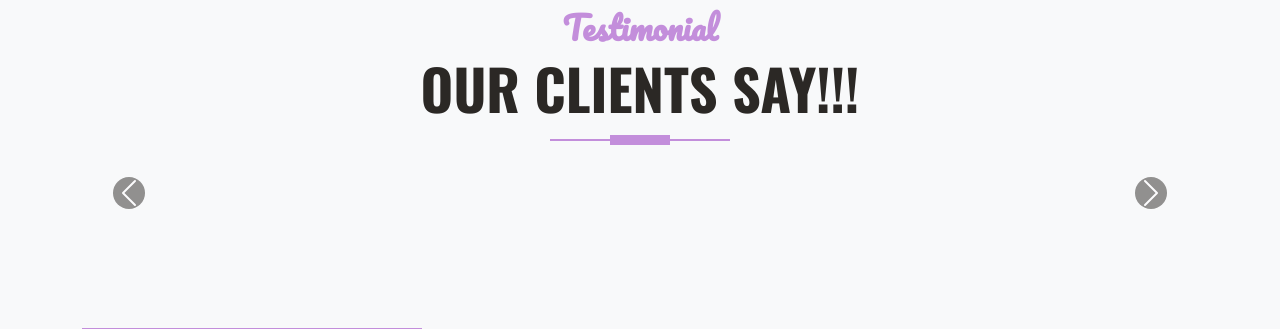
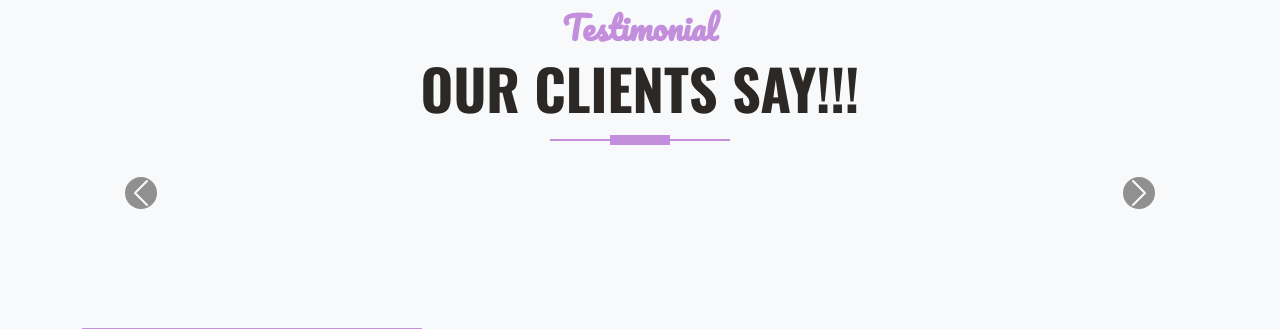
Before and after one commit to Mujtaba-Syed/Cakes_RI, a Django app: page / in a window 1280 px wide. Shown: the part 4669-4998 px from the top of the page. Run offline with Django 4.2, Linux system fonts and the light colour scheme; data comes from the database, SQL or seed files in the repository; data that the repository does not hold is empty; some libraries are stand-ins or nearby versions.

```diff
--- a/templates/frontend/home.html
+++ b/templates/frontend/home.html
@@ -198,11 +198,11 @@
             </div>
 
             <!-- Navigation Buttons -->
-            <button class="carousel-control-prev" type="button" data-bs-target="#testimonialCarousel" data-bs-slide="prev" style="top: 110%; transform: translateY(-50%); left: -37px;">
+            <button class="carousel-control-prev" type="button" data-bs-target="#testimonialCarousel" data-bs-slide="prev" style="top: 110%; transform: translateY(-50%); left: -25px;">
                 <span class="carousel-control-prev-icon bg-dark rounded-circle p-2" aria-hidden="true"></span>
                 <span class="visually-hidden">Previous</span>
             </button>
-            <button class="carousel-control-next" type="button" data-bs-target="#testimonialCarousel" data-bs-slide="next" style="top: 110%; transform: translateY(-50%); right: -37px;">
+            <button class="carousel-control-next" type="button" data-bs-target="#testimonialCarousel" data-bs-slide="next" style="top: 110%; transform: translateY(-50%); right: -25px;">
                 <span class="carousel-control-next-icon bg-dark rounded-circle p-2" aria-hidden="true"></span>
                 <span class="visually-hidden">Next</span>
             </button>
```
